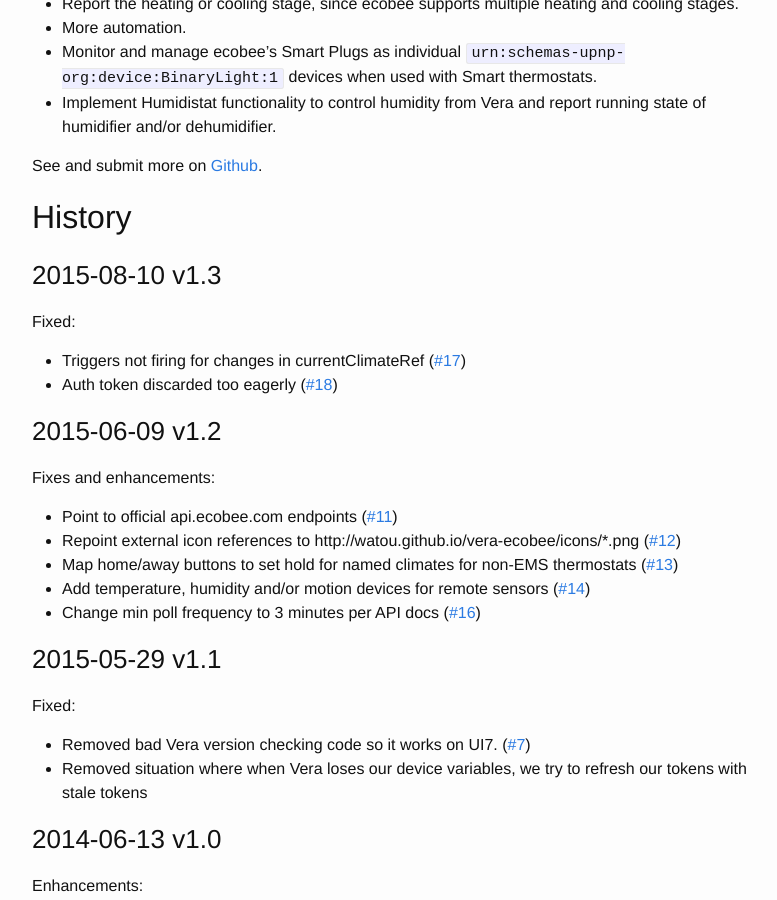
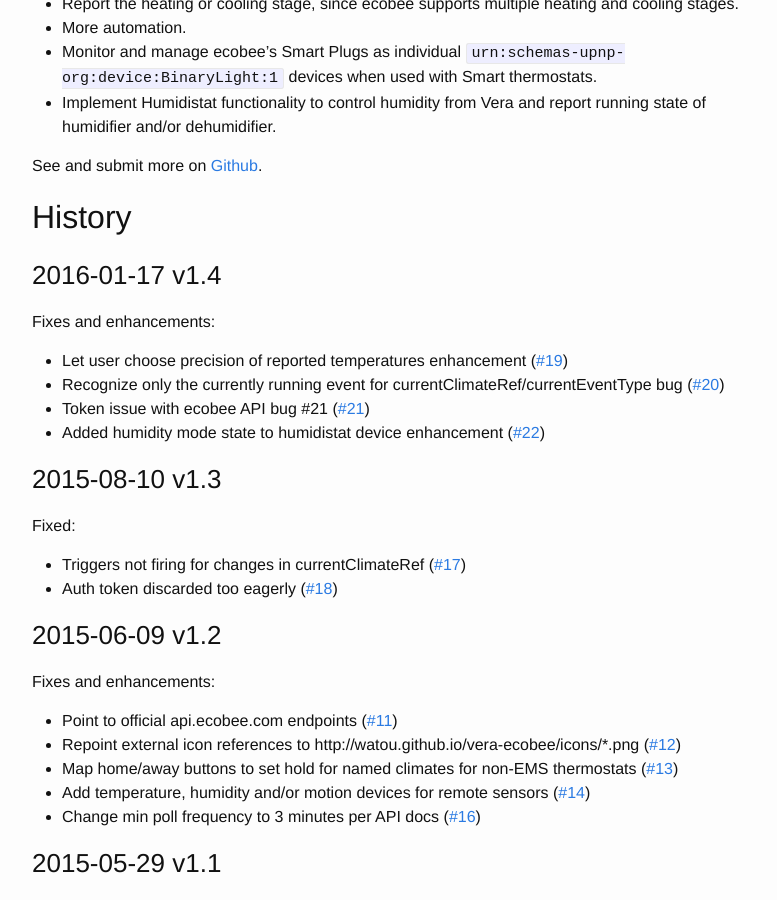
Before and after one commit to watou/vera-ecobee, a Jekyll site: the page built from index.md, in a window 1280 px wide and 900 px high, scrolled down 10636 px. Shown: the whole window, without its empty margins (238-1015 px from the left). Built offline with Jekyll 4.4.1, drawn with Linux system fonts in a browser that asks for light colours.

Commit message:
Updated doc to v1.4.
Signed-off-by: John Cocula <john@cocula.com>

```diff
--- a/index.md
+++ b/index.md
@@ -330,6 +330,15 @@ See and submit more on [Github](https://github.com/watou/vera-ecobee/issues?page
 
 ## History ##
 
+### 2016-01-17    v1.4
+
+Fixes and enhancements:
+
+* Let user choose precision of reported temperatures enhancement ([#19](https://github.com/watou/vera-ecobee/issues/19))
+* Recognize only the currently running event for currentClimateRef/currentEventType bug ([#20](https://github.com/watou/vera-ecobee/issues/20))
+* Token issue with ecobee API bug #21 ([#21](https://github.com/watou/vera-ecobee/issues/21))
+* Added humidity mode state to humidistat device enhancement ([#22](22))
+
 ### 2015-08-10    v1.3
 
 Fixed:
```
